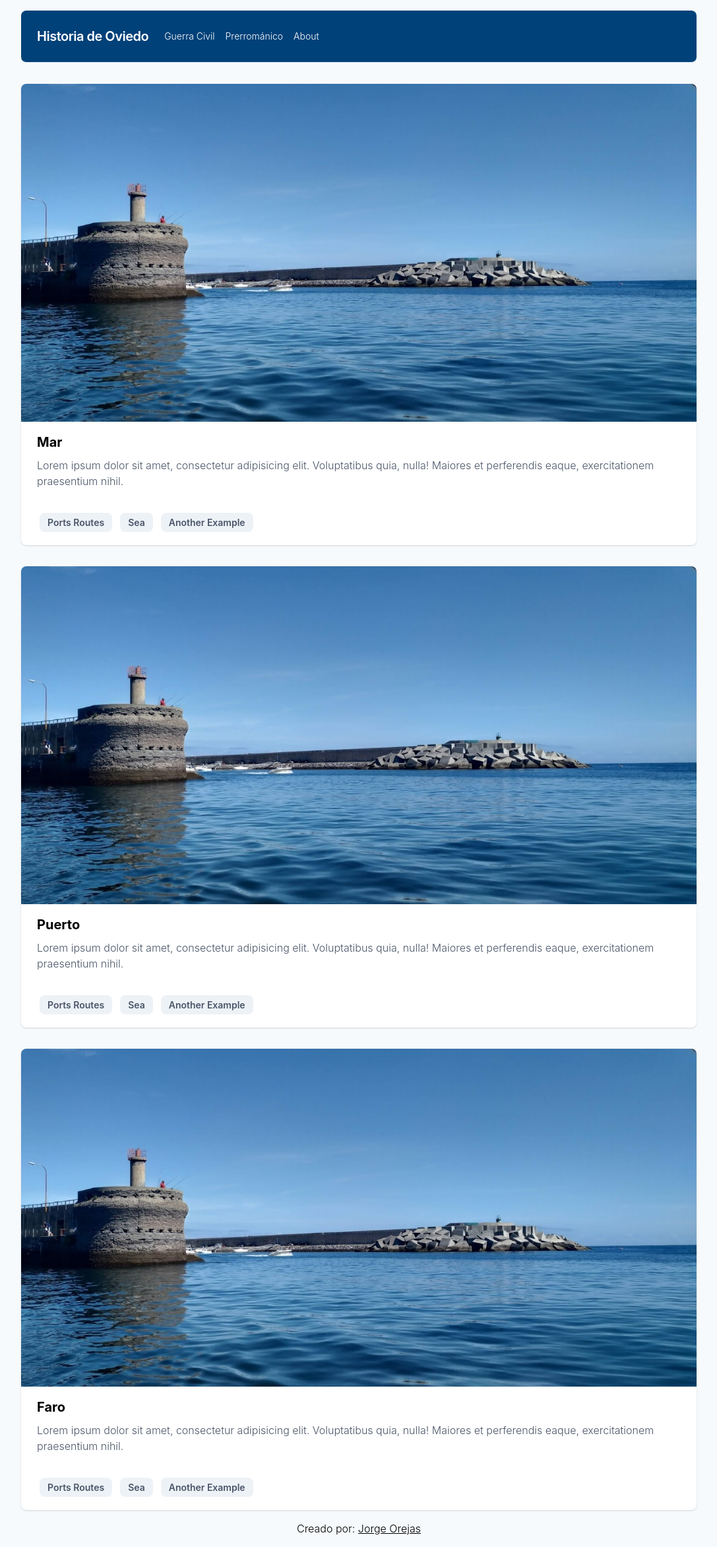
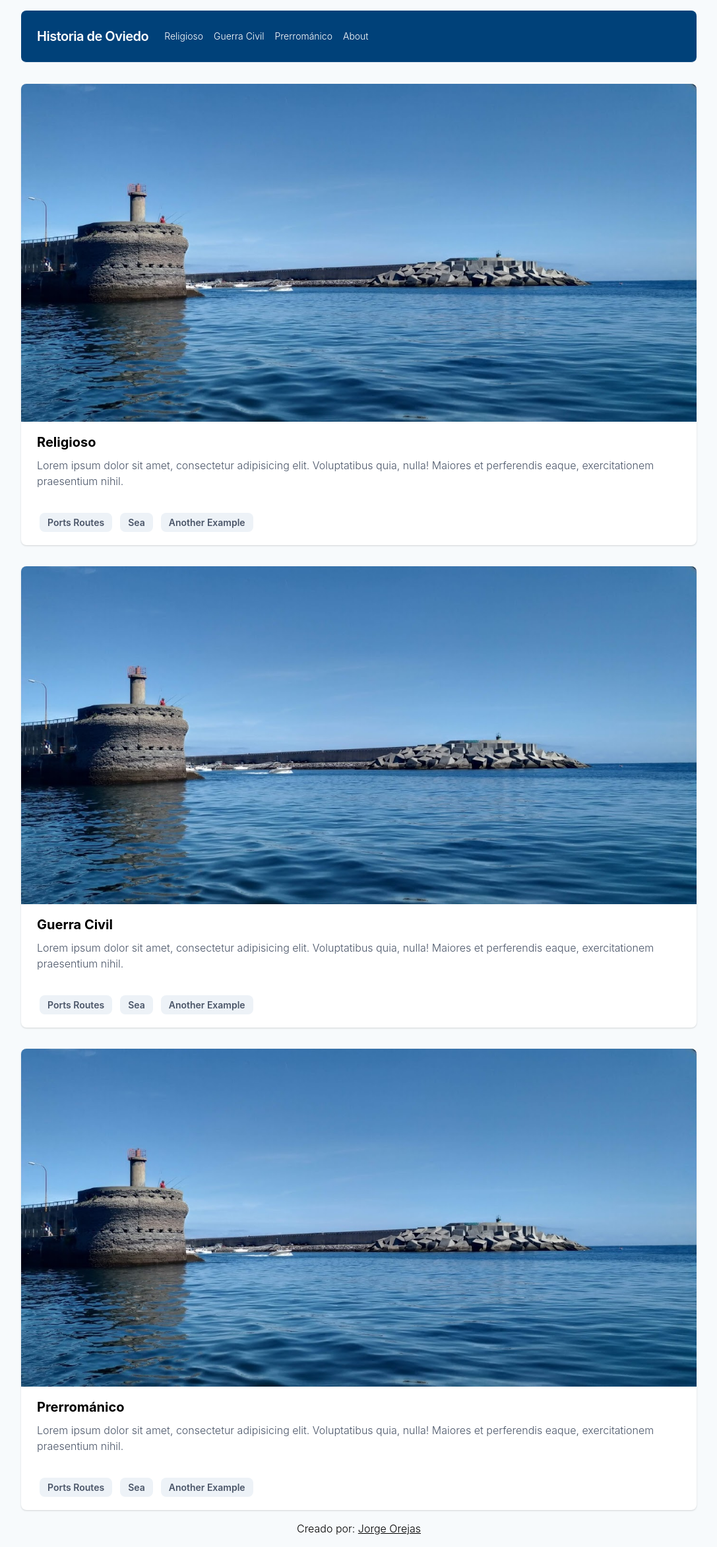
Before and after one commit to jorejas/app-www, a React (Create React App) app: page / in a window 1280 px wide. Shown: the whole page at 66% size, without its empty margins (96-1183 px from the left). Built offline with nearby package versions, Linux system fonts and the light colour scheme.

Commit message:
Internal navigation

```diff
--- a/src/index.js
+++ b/src/index.js
@@ -44,10 +44,13 @@ ReactDOM.render(
                         </div>
                         <div id="main-nav" class="w-full leading-none flex-grow sm:flex items-center sm:w-auto hidden transition-100 transition-all">
                             <div class="text-sm sm:flex-grow">
-                                <a href="#" class="no-underline block mt-4 sm:inline-block sm:mt-0 text-white hover:text-grey-300 mr-4">
+                                <a href="#religion" class="no-underline block mt-4 sm:inline-block sm:mt-0 text-white hover:text-grey-300 mr-4">
+                                   Religioso
+                                </a>
+                                <a href="#civil" class="no-underline block mt-4 sm:inline-block sm:mt-0 text-white hover:text-grey-300 mr-4">
                                    Guerra Civil
                                 </a>
-                                <a href="#" class="no-underline block mt-4 sm:inline-block sm:mt-0 text-white hover:text-grey-300 mr-4">
+                                <a href="#pre" class="no-underline block mt-4 sm:inline-block sm:mt-0 text-white hover:text-grey-300 mr-4">
                                    Prerrománico
                                 </a>
                                 <a href="#about" class="no-underline block mt-4 sm:inline-block sm:mt-0 text-white hover:text-grey-300 mr-4">
@@ -58,10 +61,10 @@ ReactDOM.render(
                     </nav>
                 </div>
             </div>
-            <div class="w-4/5 rounded-lg bg-white my-4 overflow-hidden shadow mx-auto hover:shadow-xl">
+            <div id="religion" class="w-4/5 rounded-lg bg-white my-4 overflow-hidden shadow mx-auto hover:shadow-xl">
                 <img class="w-full" src={puerto} alt="Sunset in the mountains"></img>
                 <div class="px-6 py-4">
-                    <div class="font-bold text-xl mb-2">Mar</div>
+                    <div class="font-bold text-xl mb-2">Religioso</div>
                     <p class="text-gray-700 text-base">
                         Lorem ipsum dolor sit amet, consectetur adipisicing elit. Voluptatibus quia, nulla! Maiores et perferendis eaque, exercitationem praesentium nihil.
                     </p>
@@ -73,10 +76,10 @@ ReactDOM.render(
 
                 </div>
             </div>
-            <div class="w-4/5 rounded-lg bg-white my-4 overflow-hidden shadow mx-auto hover:shadow-xl">
+            <div id="civil" class="w-4/5 rounded-lg bg-white my-4 overflow-hidden shadow mx-auto hover:shadow-xl">
                 <img class="w-full" src={puerto} alt="Sunset in the mountains"></img>
                 <div class="px-6 py-4">
-                    <div class="font-bold text-xl mb-2">Puerto</div>
+                    <div class="font-bold text-xl mb-2">Guerra Civil</div>
                     <p class="text-gray-700 text-base">
                         Lorem ipsum dolor sit amet, consectetur adipisicing elit. Voluptatibus quia, nulla! Maiores et perferendis eaque, exercitationem praesentium nihil.
                     </p>
@@ -88,10 +91,10 @@ ReactDOM.render(
 
                 </div>
             </div>
-            <div class="w-4/5 rounded-lg bg-white my-4 overflow-hidden shadow mx-auto hover:shadow-xl">
+            <div id="pre" class="w-4/5 rounded-lg bg-white my-4 overflow-hidden shadow mx-auto hover:shadow-xl">
                 <img class="w-full" src={puerto} alt="Sunset in the mountains"></img>
                 <div class="px-6 py-4">
-                    <div class="font-bold text-xl mb-2">Faro</div>
+                    <div class="font-bold text-xl mb-2">Prerrománico</div>
                     <p class="text-gray-700 text-base">
                         Lorem ipsum dolor sit amet, consectetur adipisicing elit. Voluptatibus quia, nulla! Maiores et perferendis eaque, exercitationem praesentium nihil.
                     </p>
```
